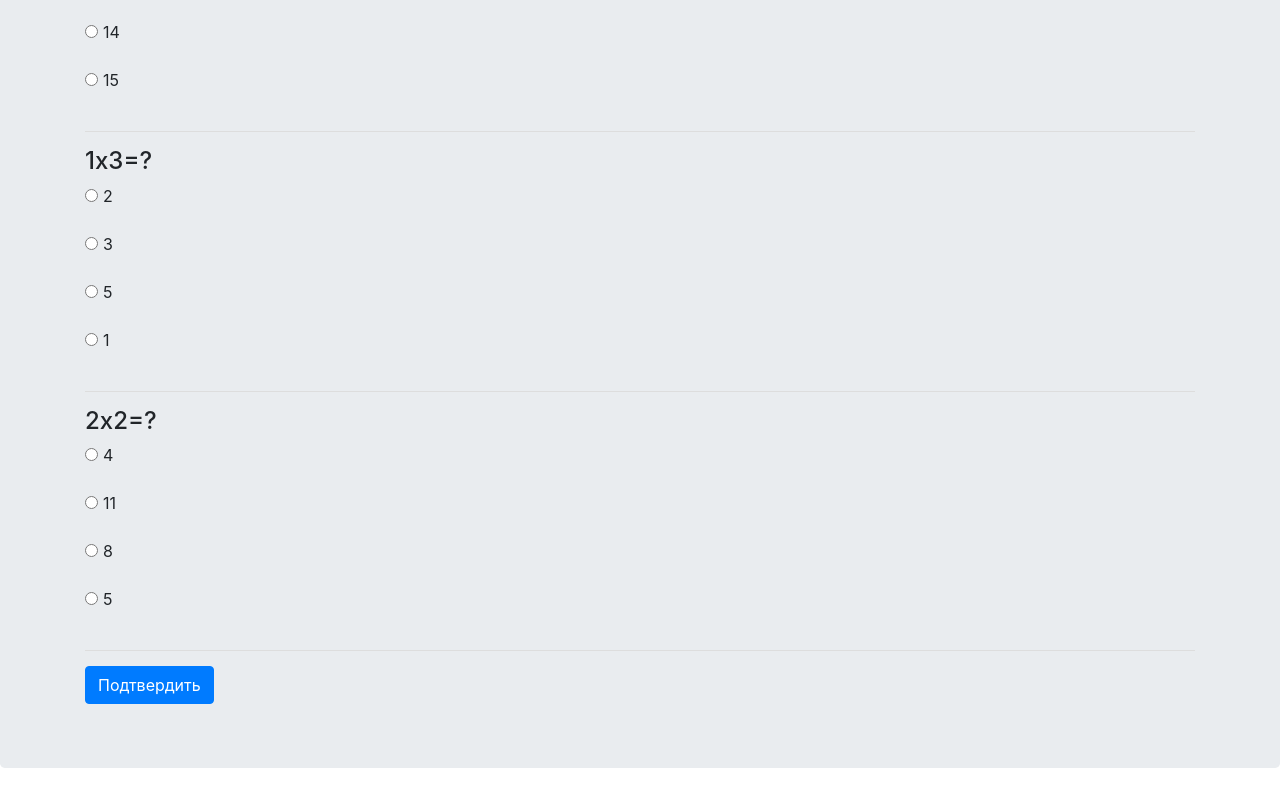
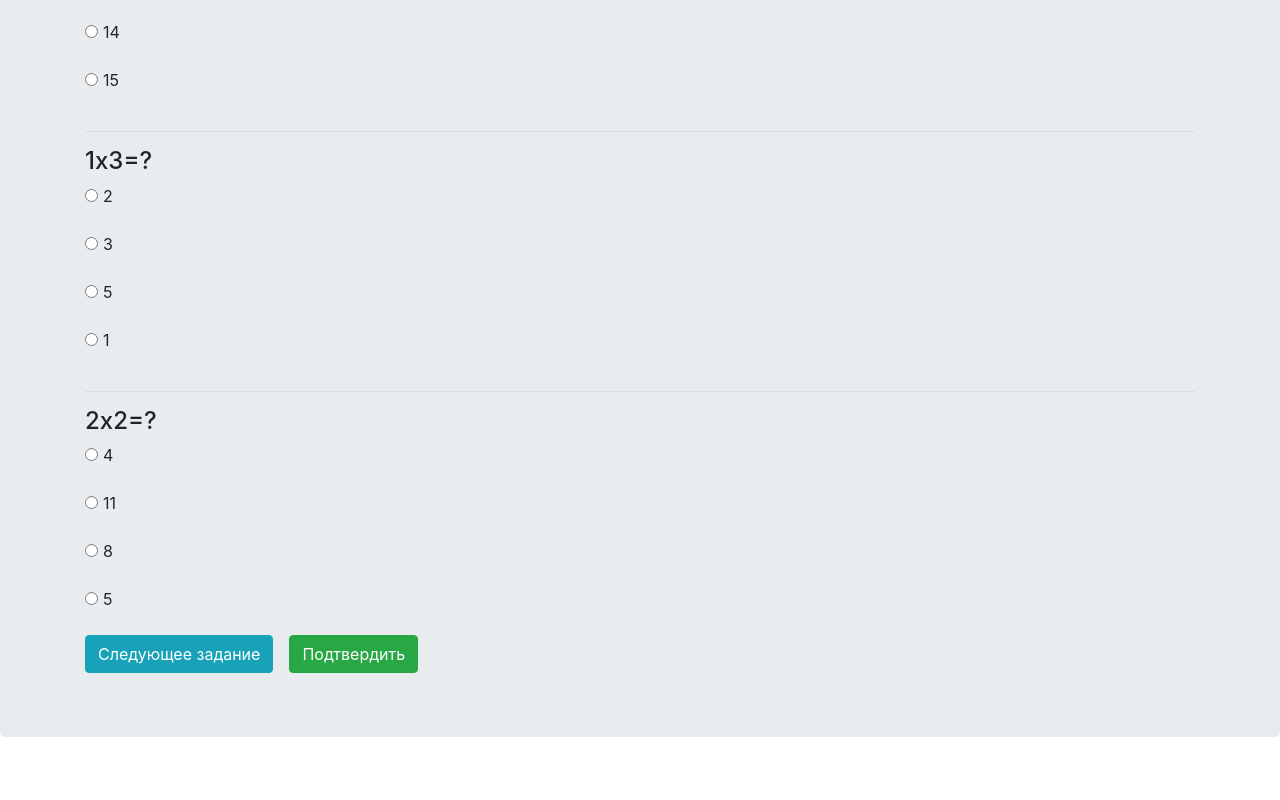
Before and after one commit to VsevolodKurochka/js-test, a React (Create React App) app: page / in a window 1280 px wide. Shown: the part 273-1073 px from the top of the page. After the commit the page ends 1042 px from the top, so only its background shows below. Built offline with nearby package versions, Linux system fonts and the light colour scheme.

Commit message:
Add next button

```diff
--- a/src/components/Test.js
+++ b/src/components/Test.js
@@ -28,7 +28,8 @@ class Test extends Component {
     return (
       <div className="Test">
         <h1 className="mb-5">{this.state.title}</h1>
-        <form className="quiz" action="" method="">
+        <form className="quiz" action="" method="POST">
+          <div className="quiz__content">
             {
               this.state.quiz.map( (item, i) => {
                 return(
@@ -40,8 +41,8 @@ class Test extends Component {
                           let value = `quiz-group-${i}-option-${option_i}`;
                           return(
                             <p className="quiz__item-option" key={value}>
-                            <input type="radio" name={`quiz[${i}]`} id={value} />
-                            <label for={value}>{option}</label>
+                              <input type="radio" name={`quiz[${i}]`} id={value} value={option}/>
+                              <label htmlFor={value}>{option}</label>
                             </p>
                           )
                         })
@@ -51,7 +52,11 @@ class Test extends Component {
                 )
               })
             }
-          <button type="submit" className="btn btn-primary">Подтвердить</button>
+          </div>
+          <div className="quiz__footer">
+             <button type="button" className="btn btn-info mr-3">Следующее задание</button>
+              <button type="submit" className="btn btn-success">Подтвердить</button>
+          </div>
         </form>
       </div>
     );
```
Lines whose indentation alone changed are shown as unchanged.
